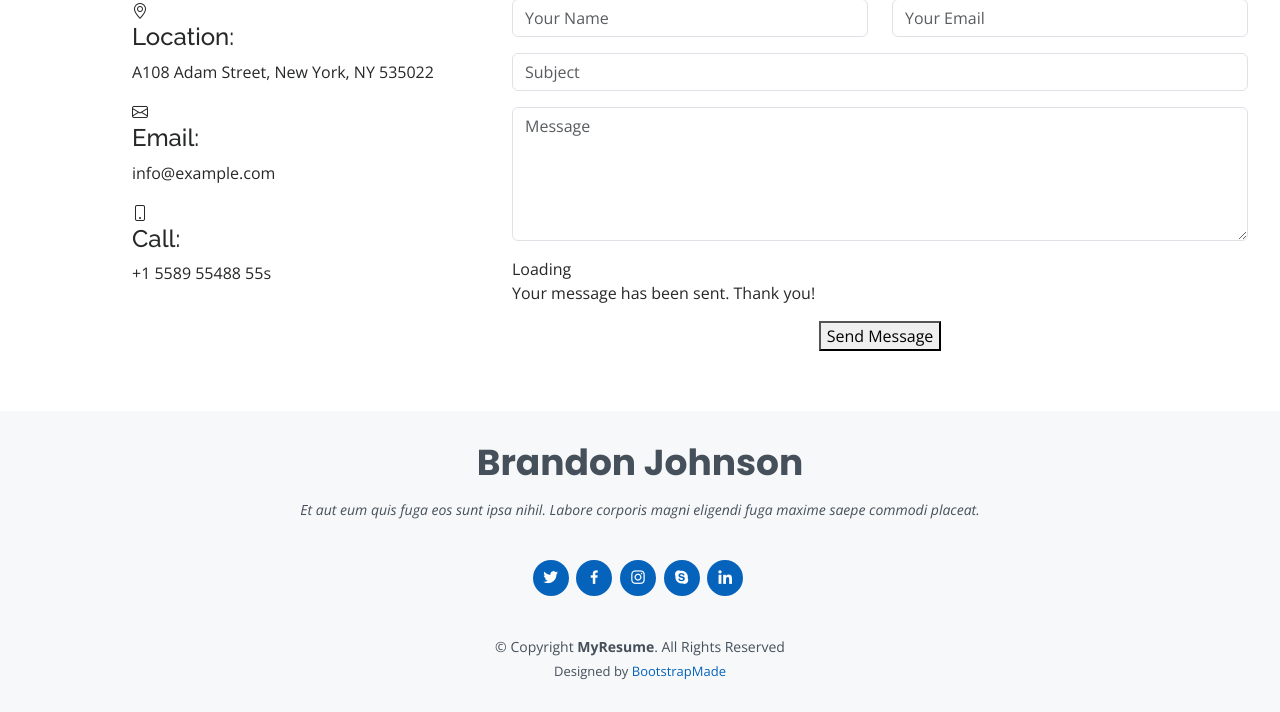
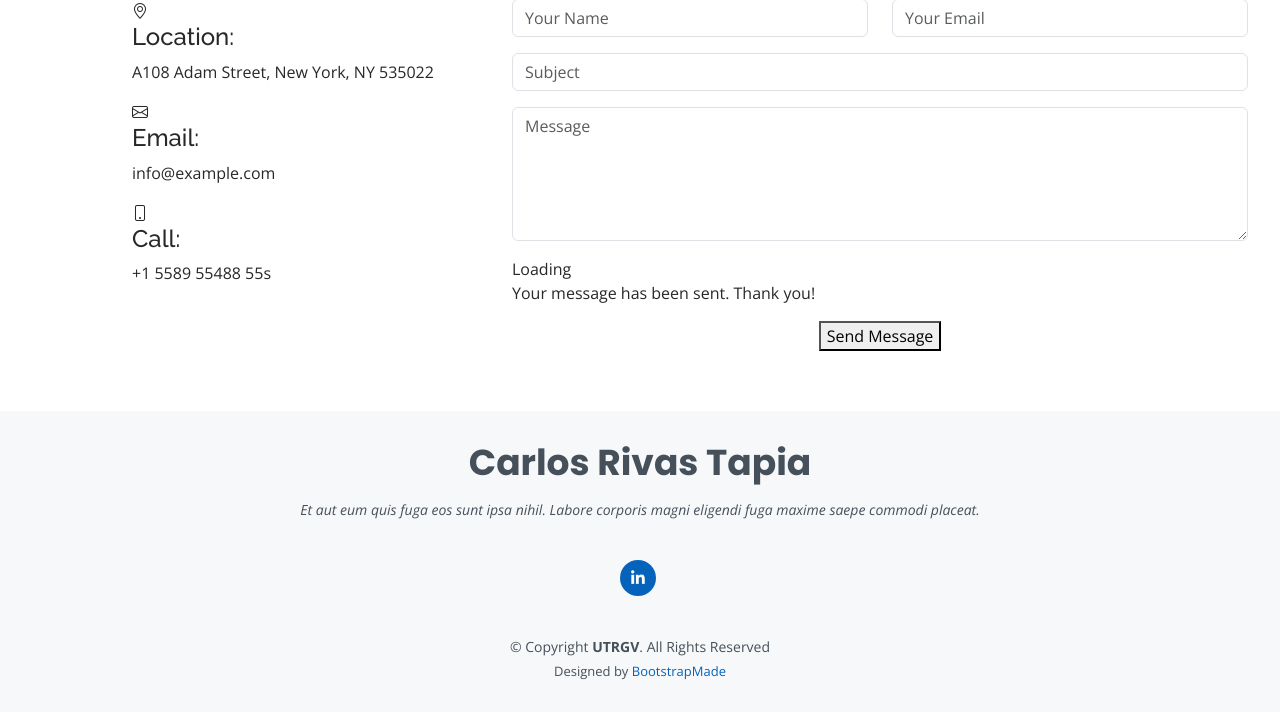
Before and after one commit to Carlos141205/-1101-final-project-, a Flask app: page / in a window 1280 px wide. Shown: the part 3519-4231 px from the top of the page. Run offline with Flask 3, Linux system fonts and the light colour scheme; some libraries are stand-ins or nearby versions.

Commit message:
modified:   templates/index.html

```diff
--- a/templates/index.html
+++ b/templates/index.html
@@ -373,17 +373,13 @@
   <!-- ======= Footer ======= -->
   <footer id="footer">
     <div class="container">
-      <h3>Brandon Johnson</h3>
+      <h3>Carlos Rivas Tapia</h3>
       <p>Et aut eum quis fuga eos sunt ipsa nihil. Labore corporis magni eligendi fuga maxime saepe commodi placeat.</p>
       <div class="social-links">
-        <a href="#" class="twitter"><i class="bx bxl-twitter"></i></a>
-        <a href="#" class="facebook"><i class="bx bxl-facebook"></i></a>
-        <a href="#" class="instagram"><i class="bx bxl-instagram"></i></a>
-        <a href="#" class="google-plus"><i class="bx bxl-skype"></i></a>
-        <a href="#" class="linkedin"><i class="bx bxl-linkedin"></i></a>
+        <a href="https://www.linkedin.com/in/carlos-rivas-tapia-708262292?trk=people-guest_people_search-card" class="linkedin"><i class="bx bxl-linkedin"></i></a>
       </div>
       <div class="copyright">
-        &copy; Copyright <strong><span>MyResume</span></strong>. All Rights Reserved
+        &copy; Copyright <strong><span>UTRGV</span></strong>. All Rights Reserved
       </div>
       <div class="credits">
         <!-- All the links in the footer should remain intact. -->
```
